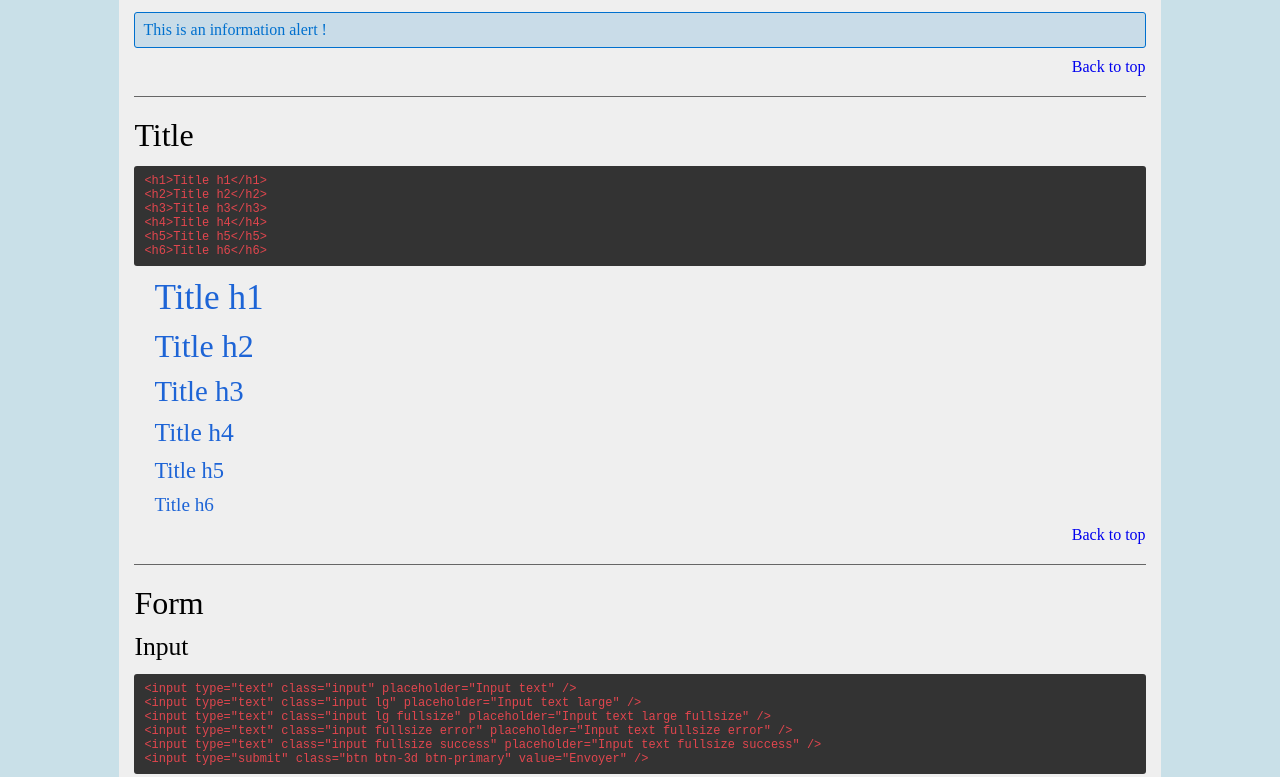
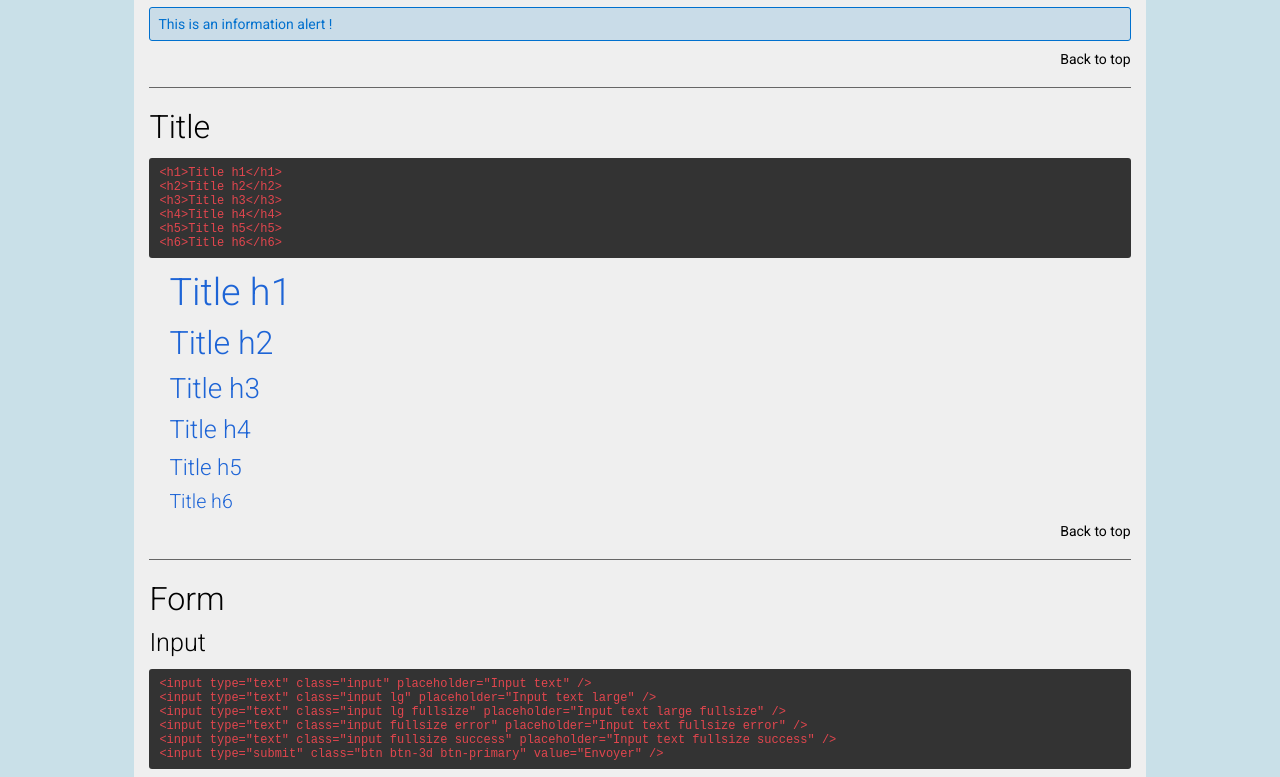
Before and after one commit to jawg/jawgstrap, a plain HTML site: page docs/documentation.html in a window 1280 px wide. Shown: the part 2023-2800 px from the top of the page. Drawn offline with Linux system fonts and the light colour scheme.

Commit message:
[fix] fixing bugs

```diff
--- a/docs/documentation.html
+++ b/docs/documentation.html
@@ -9,12 +9,13 @@
 
     body{
       background: #c9e0e8;
+      font-family: 'Roboto';
     }
     .wrap{
-      width:80%;
-      margin:auto;
-      padding:25px 15px;
-      background: #efefef;
+      width:80% !important;
+      margin:auto !important;
+      padding:25px 15px !important;
+      background: #efefef !important;
     }
 
     .console{
@@ -47,7 +48,7 @@
 </head>
 <body>
 
-<div class="wrap" id="jwg-strap">
+<div id="jwg-strap" class="wrap" >
   <h1 id="top">JawgStrap 1.0 Documentation</h1>
   <ul style="list-style: decimal; font-size: 16px;">
     <li><a href="#started">Getting Started</a></li>
--- a/jawgstrap.scss
+++ b/jawgstrap.scss
@@ -7,14 +7,16 @@
 
 /************* COLORS **************/
 $jawgblue: #0099D8;
-$jawgblue-highlight: #0070CE;
+$jawgblue-highlight: #1dabe5;
 $jawgblue-dark: #005e85;
 $jawgblue-ui: #2175bf;
 $jawgblue-bg: #c9dce8;
 
+$background-lite: #ededed;
+
 $success: #00CC00;
-$success-btn: #38c13d;
-$success-highlight: #0d9e0d;
+$success-btn: #43A047;
+$success-highlight: #52b756;
 $success-dark: #0f7a0f;
 $success-bg: #d2e8c9;
 
@@ -37,6 +39,7 @@ $text-color-black: #131313;
 
 
 /******* PADDING & MARGINS *******/
+$padding-xxs: 5px;
 $padding-xs: 5px;
 $padding-sm: 6px;
 $padding-md: 8px;
@@ -84,7 +87,7 @@ html, body {
   /********** BUTTONS ************/
 
   .btn {
-    font-size: $font-size-md;
+    font-size: $font-size-lg;
     color: $text-color-black;
     background: #dedede;
     border: none;
@@ -209,7 +212,7 @@ html, body {
   /********** TITLES ***********/
   h1, h2, h3, h4, h5, h6 {
     font-weight: 300;
-    margin: $margin-md 0;
+    margin: $margin-xs 0;
   }
   h1 {
     font-size: 2.7em;
@@ -268,10 +271,20 @@ html, body {
     -webkit-box-sizing: border-box; /* Safari/Chrome, other WebKit */
     -moz-box-sizing: border-box; /* Firefox, other Gecko */
     box-sizing: border-box; /* Opera, IE 8+ */
-    -webkit-appearance: none; /* Override behavior on iOS search input which add rounded corners */
+    //-webkit-appearance: none; /* Override behavior on iOS search input which add rounded corners */
 
     &.lg {
       padding: $padding-xlg;
+    }
+
+    &.md {
+      padding: $padding-sm;
+    }
+
+    &.sm {
+      padding: $padding-xxs;
+      height: 37px;
+      line-height: 25px;
     }
 
     &.fullsize {
@@ -363,5 +376,5 @@ html, body {
     }
   }
 
-/*** END JAWG STRAP WRAPPER ****/
+  /*** END JAWG STRAP WRAPPER ****/
 }
```
Also changed, not shown: docs/jawgstrap.css.
